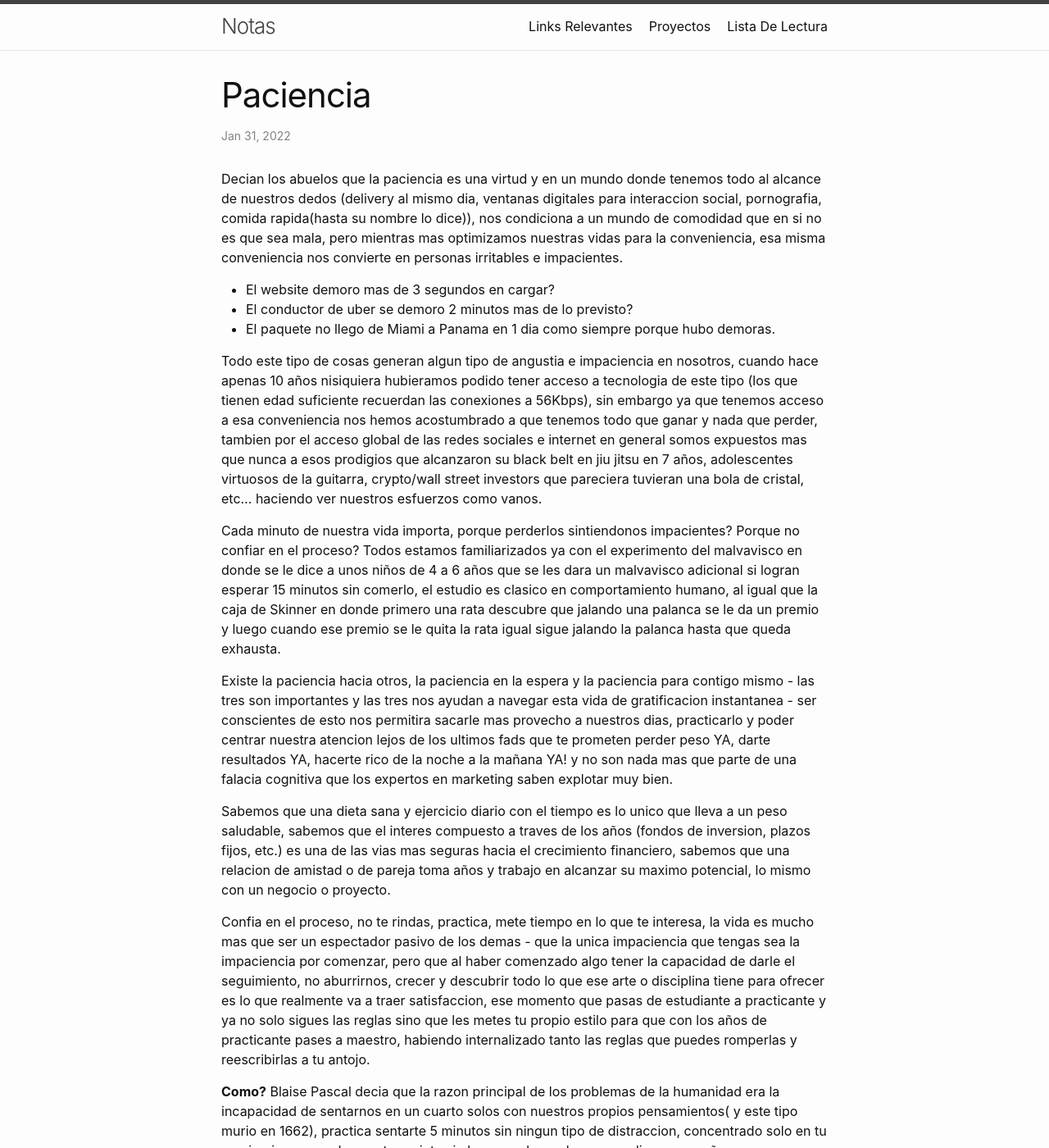
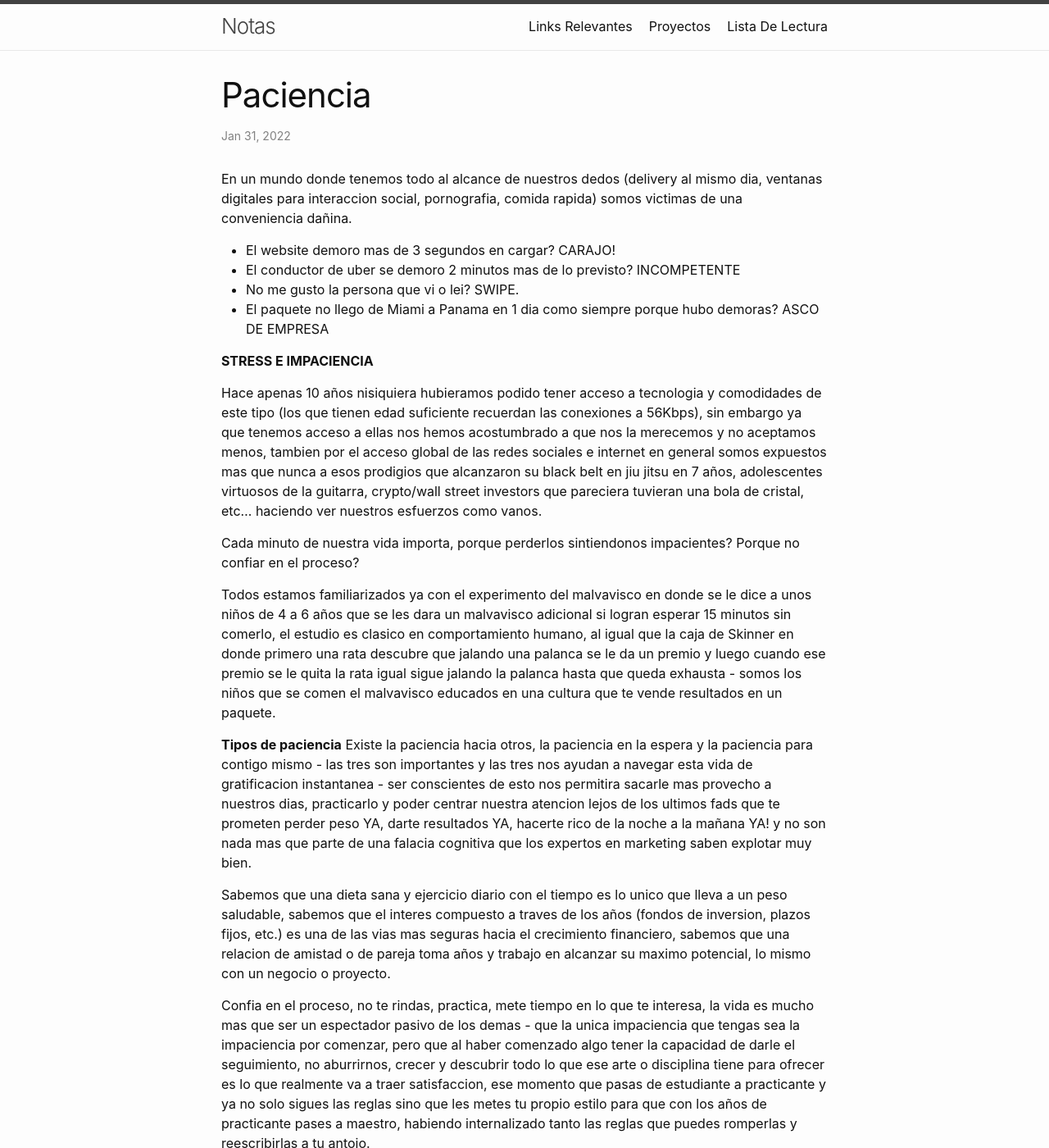
Before and after one commit to petesect18/notas, a Jekyll site: the page built from _posts/2022-1-30-paciencia.md, in a window 1280 px wide and 1400 px high. Shown: the whole window at 82% size. Built offline with Jekyll 4.4.1, drawn with Linux system fonts in a browser that asks for light colours.

Commit message:
Update 2022-1-30-paciencia.md

```diff
--- a/_posts/2022-1-30-paciencia.md
+++ b/_posts/2022-1-30-paciencia.md
@@ -6,16 +6,23 @@ categories: thoughts
 comments: true
 ---
 
-Decian los abuelos que la paciencia es una virtud y en un mundo donde tenemos todo al alcance de nuestros dedos (delivery al mismo dia, ventanas digitales para interaccion social, pornografia, comida rapida(hasta su nombre lo dice)), nos condiciona a un mundo de comodidad que en si no es que sea mala, pero mientras mas optimizamos nuestras vidas para la conveniencia, esa misma conveniencia nos convierte en personas irritables e impacientes.
+En un mundo donde tenemos todo al alcance de nuestros dedos (delivery al mismo dia, ventanas digitales para interaccion social, pornografia, comida rapida) somos victimas de una conveniencia dañina.
 
-- El website demoro mas de 3 segundos en cargar?
-- El conductor de uber se demoro 2 minutos mas de lo previsto?
-- El paquete no llego de Miami a Panama en 1 dia como siempre porque hubo demoras.
+- El website demoro mas de 3 segundos en cargar? CARAJO!
+- El conductor de uber se demoro 2 minutos mas de lo previsto? INCOMPETENTE
+- No me gusto la persona que vi o lei? SWIPE.
+- El paquete no llego de Miami a Panama en 1 dia como siempre porque hubo demoras? ASCO DE EMPRESA
 
-Todo este tipo de cosas generan algun tipo de angustia e impaciencia en nosotros, cuando hace apenas 10 años nisiquiera hubieramos podido tener acceso a tecnologia de este tipo (los que tienen edad suficiente recuerdan las conexiones a 56Kbps), sin embargo ya que tenemos acceso a esa conveniencia nos hemos acostumbrado a que tenemos todo que ganar y nada que perder, tambien por el acceso global de las redes sociales e internet en general somos expuestos mas que nunca a esos prodigios que alcanzaron su black belt en jiu jitsu en 7 años, adolescentes virtuosos de la guitarra, crypto/wall street investors que pareciera tuvieran una bola de cristal, etc... haciendo ver nuestros esfuerzos como vanos.
+**STRESS E IMPACIENCIA**
 
-Cada minuto de nuestra vida importa, porque perderlos sintiendonos impacientes? Porque no confiar en el proceso? Todos estamos familiarizados ya con el experimento del malvavisco en donde se le dice a unos niños de 4 a 6 años que se les dara un malvavisco adicional si logran esperar 15 minutos sin comerlo, el estudio es clasico en comportamiento humano, al igual que la caja de Skinner en donde primero una rata descubre que jalando una palanca se le da un premio y luego cuando ese premio se le quita la rata igual sigue jalando la palanca hasta que queda exhausta.
+Hace apenas 10 años nisiquiera hubieramos podido tener acceso a tecnologia y comodidades de este tipo (los que tienen edad suficiente recuerdan las conexiones a 56Kbps), sin embargo ya que tenemos acceso a ellas nos hemos acostumbrado a que nos la merecemos y no aceptamos menos, tambien por el acceso global de las redes sociales e internet en general somos expuestos mas que nunca a esos prodigios que alcanzaron su black belt en jiu jitsu en 7 años, adolescentes virtuosos de la guitarra, crypto/wall street investors que pareciera tuvieran una bola de cristal, etc... haciendo ver nuestros esfuerzos como vanos.
 
+Cada minuto de nuestra vida importa, porque perderlos sintiendonos impacientes?
+Porque no confiar en el proceso?
+
+Todos estamos familiarizados ya con el experimento del malvavisco en donde se le dice a unos niños de 4 a 6 años que se les dara un malvavisco adicional si logran esperar 15 minutos sin comerlo, el estudio es clasico en comportamiento humano, al igual que la caja de Skinner en donde primero una rata descubre que jalando una palanca se le da un premio y luego cuando ese premio se le quita la rata igual sigue jalando la palanca hasta que queda exhausta - somos los niños que se comen el malvavisco educados en una cultura que te vende resultados en un paquete.
+
+**Tipos de paciencia**
 Existe la paciencia hacia otros, la paciencia en la espera y la paciencia para contigo mismo - las tres son importantes y las tres nos ayudan a navegar esta vida de gratificacion instantanea - ser conscientes de esto nos permitira sacarle mas provecho a nuestros dias, practicarlo y poder centrar nuestra atencion lejos de los ultimos fads que te prometen perder peso YA, darte resultados YA, hacerte rico de la noche a la mañana YA! y no son nada mas que parte de una falacia cognitiva que los expertos en marketing saben explotar muy bien.
 
 Sabemos que una dieta sana y ejercicio diario con el tiempo es lo unico que lleva a un peso saludable, sabemos que el interes compuesto a traves de los años (fondos de inversion, plazos fijos, etc.) es una de las vias mas seguras hacia el crecimiento financiero, sabemos que una relacion de amistad o de pareja toma años y trabajo en alcanzar su maximo potencial, lo mismo con un negocio o proyecto.
```
